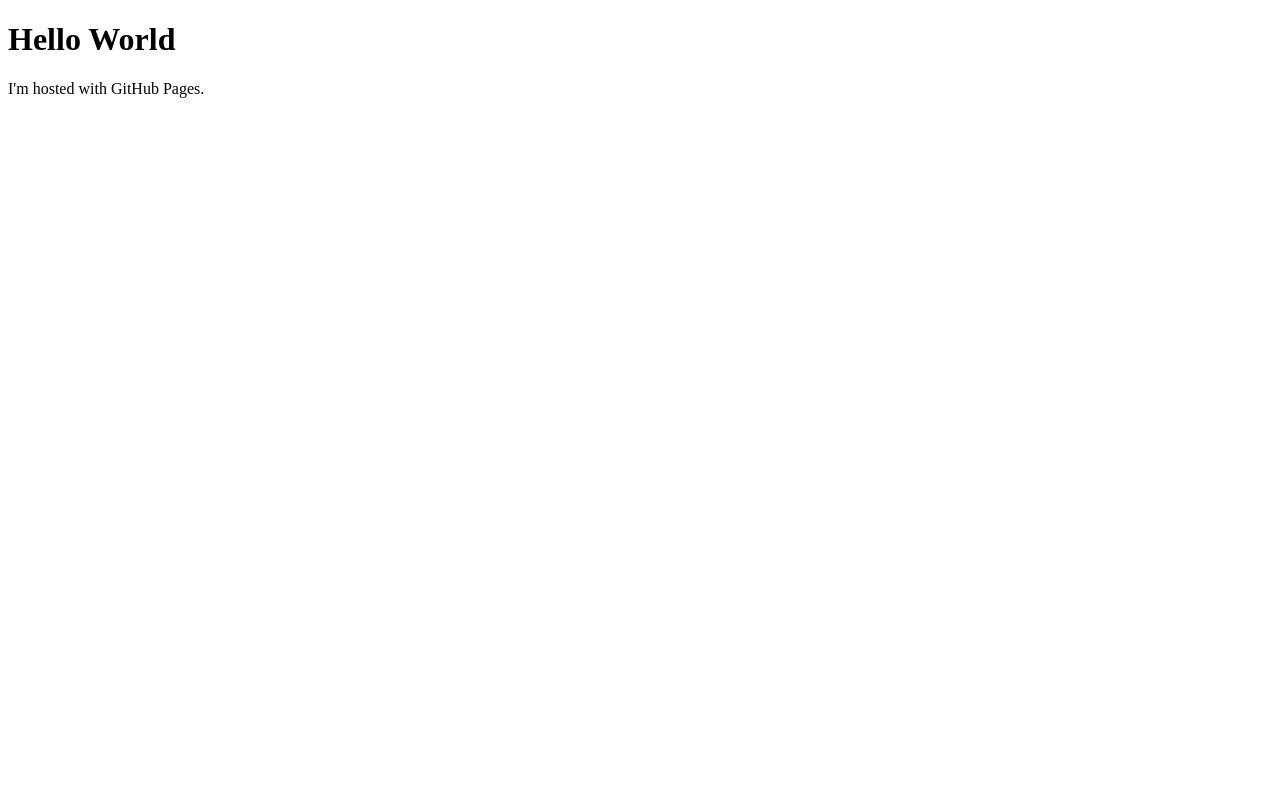
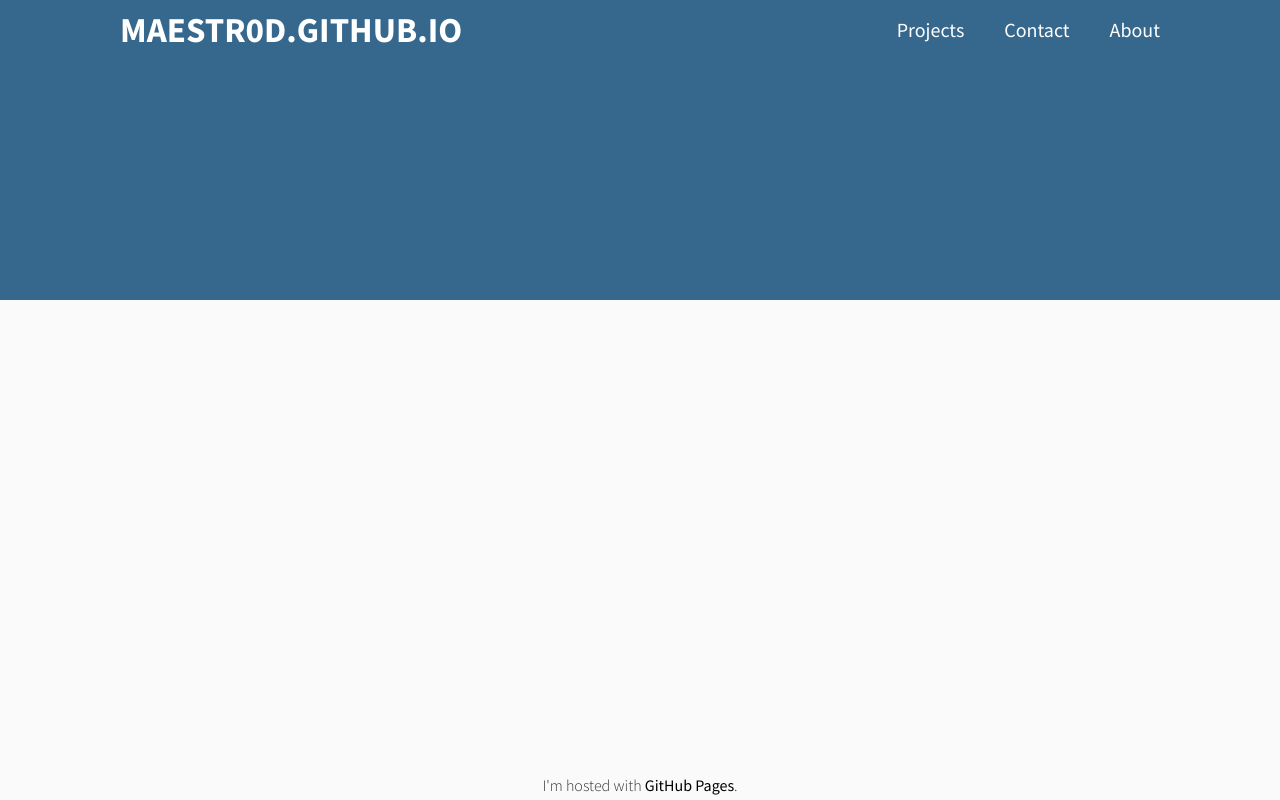
Before and after one commit to maestr0d/maestr0d.github.io, a plain HTML site: page index.html in a window 1280 px wide. Drawn offline with Linux system fonts and the light colour scheme.

Commit message:
no message

```diff
--- a/index.html
+++ b/index.html
@@ -1,7 +1,23 @@
 <!DOCTYPE html>
 <html>
+<head>
+	<title></title>
+	<!--<link href="https://fonts.googleapis.com/css?family=Abel" rel="stylesheet">-->
+	<link href="https://fonts.googleapis.com/css?family=Source+Sans+Pro:300,400,600,700" rel="stylesheet">
+	<link rel="stylesheet" type="text/css" href="style.css">
+</head>
 <body>
-<h1>Hello World</h1>
-<p>I'm hosted with GitHub Pages.</p>
+	<div class="push">
+		<div class="header">
+			<ul>
+				<li><a class="brand" href="">maestr0d.github.io</a></li>
+				<div></div>
+				<li><a href="">Projects</a></li>
+				<li><a href="">Contact</a></li>
+				<li><a href="">About</a></li>
+			</ul>
+		</div>
+	</div>
+	<p class="footnote">I'm hosted with <a href="https://pages.github.com/">GitHub Pages</a>.</p>
 </body>
 </html>
--- /dev/null
+++ b/style.css
@@ -0,0 +1,70 @@
+*{
+	box-sizing:border-box;
+	margin:0px;
+	padding:0px;
+	font-family: 'Source Sans Pro', sans-serif;
+}
+body, html{
+	height:100%;
+}
+body{
+	background-color:#fafafa;
+}
+p{
+	/*font-family: 'Abel', sans-serif;*/
+	font-weight:300;
+}
+.push{
+	min-height:calc(100% - 30px);
+}
+.header{
+	height:300px;
+	background-color:#36688D;
+}
+.header>ul{
+	height:60px;
+	list-style:none;
+	display:flex;
+	padding-left:100px;
+	padding-right:100px;
+}
+.header>ul>div{
+	flex-grow:1;
+}
+.header>ul>li, .header>ul>li>a{
+	display:inline-block;
+	height:100%;
+}
+.header>ul>li>a{
+	text-decoration:none;
+	color:white;
+	font-weight:400;
+	line-height:60px;
+	padding-left:20px;
+	padding-right:20px;
+	font-size:20px;
+}
+.header>ul>li>a:hover{
+	color:#f3cd05;
+}
+.brand{
+	font-weight:700 !important;
+	font-size:35px !important;
+	text-transform:uppercase;
+}
+.footnote{
+	width:100%;
+	text-align:center;
+	height:30px;
+	line-height:30px;
+	overflow:hidden;
+	color:#333;
+}
+.footnote>a{
+	color:black;
+	text-decoration:none;
+	font-weight:400;
+}
+.footnote>a:hover{
+	text-decoration:underline;
+}
```
